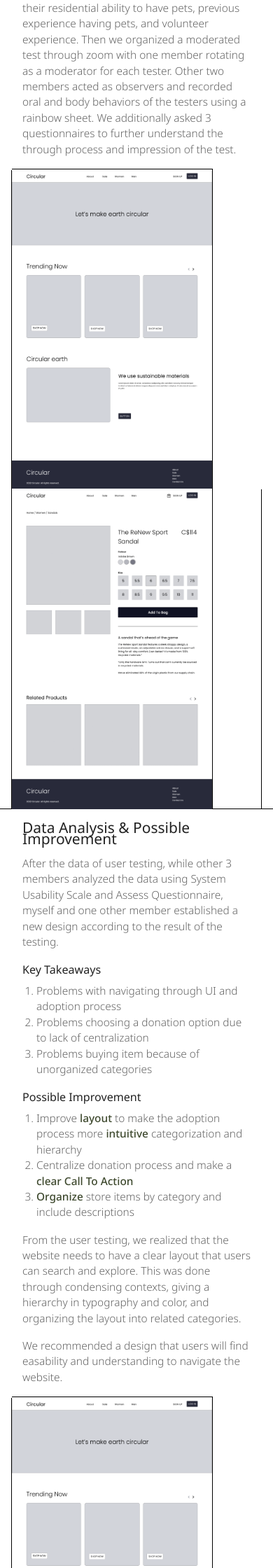
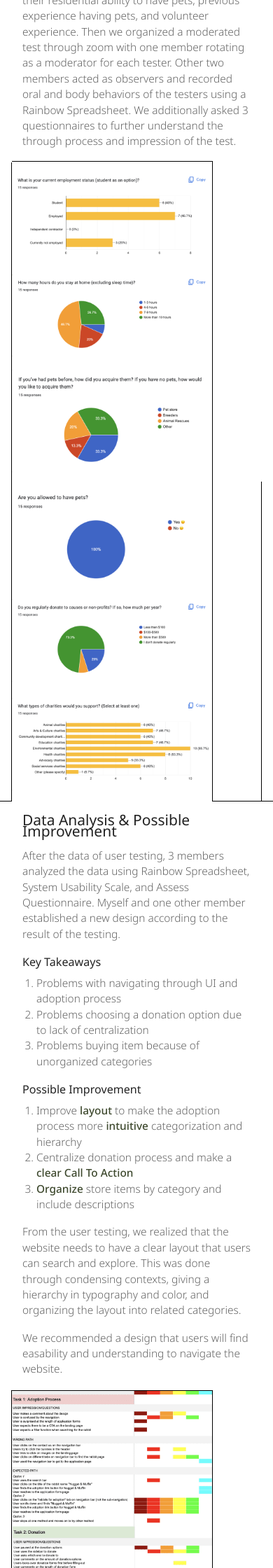
Before and after one commit to shayparksoo/shayparksooin, a PHP site: page /uiux-vrra.php in a window 390 px wide. Shown: the part 1880-4120 px from the top of the page at 70% size. Run offline with PHP 8.4, Linux system fonts and the light colour scheme.

Commit message:
vrra images added
still need to change ux img ratio & fix responsive

```diff
--- a/css/partials/header.css
+++ b/css/partials/header.css
@@ -12,8 +12,13 @@
     padding-right: 10px
 }
 
-.gn-container img {
+.gn__logo {
     width: 3.2rem;
+    max-width: 100%;
+}
+
+.gn-email {
+    width: 2.3rem;
     max-width: 100%;
 }
 
@@ -29,7 +34,7 @@
     font-weight: 500;
 }
 
-.gn li a::before {
+.gn li a.hover-line::before {
     content: "";
     background-color: var(--primary);
     transition: 0.2s ease-out;
@@ -40,7 +45,7 @@
     bottom: -3px;
   }
 
-.gn li a:hover::before {
+.gn li a.hover-line:hover::before {
     width: 100%;
   }
 
--- a/css/partials/responsive.css
+++ b/css/partials/responsive.css
@@ -210,7 +210,7 @@
 
     .gn-container ul{
         font-size: 1rem;
-        column-gap: 1.2rem;
+        column-gap: .7rem;
     }
 
     .footer {
@@ -469,7 +469,7 @@
 
     .gn-container ul{
         font-size: 1rem;
-        column-gap: 1.2rem;
+        column-gap: 1rem;
     }
 
     .footer {
@@ -561,8 +561,8 @@
 
     /*-------------- // ARTIFACT //  --------------*/
     .enlarge-img-2 {
-        max-width: 330px;
-        border-right: 1px solid #000;
+        max-width: 322px;
+        border-right: unset;
     }
 
     .enlarge-img-3 {
--- a/partials/global/header.php
+++ b/partials/global/header.php
@@ -4,9 +4,9 @@
                 <a href="index.php"><img src="/img/logo.svg" alt="Shay Park Logo"></a>
             </div>
             <ul class="gn flex">
-                <li class="gn-list"><a href="about.php">About</a></li>
-                <li class="gn-list"><a href="uiux.php">Portfolio</a></li>
-                <li class="gn-list" class="gn-email"><a href="mailto:shayparksooin@gmail.com"><img src="/img/MailFilled.svg" alt="Email Icon" height="24" width="24"></a></li>
+                <li class="gn-list"><a href="about.php" class="hover-line">About</a></li>
+                <li class="gn-list"><a href="uiux.php" class="hover-line">Portfolio</a></li>
+                <li class="gn-list" class="gn-email"><a href="mailto:shayparksooin@gmail.com"><img src="/img/MailFilled.svg" class="gn-email" alt="Email Icon" height="24" width="24"></a></li>
             </ul>
         </div>
 	</header>
--- a/partials/uiux/vrra/vrra-testing.php
+++ b/partials/uiux/vrra/vrra-testing.php
@@ -5,16 +5,16 @@
             <p class="card-body padding-49-r">As an individual, our group members came up with 10-15 screener questions that can narrow down intro appropriate candidates for the project. The questions were related specially to the candidate’s previous experience, interest with charity, and the physical environment they are living at.</p>
             <p class="card-body padding-49-r p-break"> As a group, we merged our questions into 10 final questions and used Google Forms to initiate the questionnaires.</p><br>
             <h3 class="h3-break">User Testing</h3>
-            <p class="card-body padding-49-r">As a group, we selected 6 testers based on their residential ability to have pets, previous experience having pets, and volunteer experience. Then we organized a moderated test through zoom with one member rotating as a moderator for each tester. Other two members acted as observers and recorded oral and body behaviors of the testers using a rainbow sheet. We additionally asked 3 questionnaires to further understand the through process and impression of the test.</p>
+            <p class="card-body padding-49-r">As a group, we selected 6 testers based on their residential ability to have pets, previous experience having pets, and volunteer experience. Then we organized a moderated test through zoom with one member rotating as a moderator for each tester. Other two members acted as observers and recorded oral and body behaviors of the testers using a Rainbow Spreadsheet. We additionally asked 3 questionnaires to further understand the through process and impression of the test.</p>
         </div>
         <div class="sctn-box__body-cont col col-12-sm col-6-md col-3 flex circular-wire-container">
-            <a href="../img/circular-lofi1.png" data-lightbox="lofi-img">
-                <img src="../img/circular-lofi1.png" class="enlarge-img-2 wire-res-1 circular-wire-1" alt="Circular Lo-fi Wireframe by Shay Park" width="437" height="670">
+            <a href="../img/vrra-screener-1.png" data-lightbox="lofi-img">
+                <img src="../img/vrra-screener-1.png" class="enlarge-img-2 wire-res-1 circular-wire-1" alt="Circular Lo-fi Wireframe by Shay Park" width="402" height="670">
             </a>
         </div>
         <div class="sctn-box__body-cont col col-12-sm col-6-md col-3 flex border-r circular-wire-container">
-            <a href="../img/circular-lofi2.png" data-lightbox="lofi-img">
-                <img src="../img/circular-lofi2.png" class="enlarge-img-2 wire-res-2" alt="Circular Lo-fi Wireframe by Shay Park" width="437" height="670">
+            <a href="../img/vrra-screener-2.png" data-lightbox="lofi-img">
+                <img src="../img/vrra-screener-2.png" class="enlarge-img-2 wire-res-2" alt="Circular Lo-fi Wireframe by Shay Park" width="402" height="645">
             </a>
         </div>
     </div>
--- a/partials/uiux/vrra/vrra-ux.php
+++ b/partials/uiux/vrra/vrra-ux.php
@@ -2,7 +2,7 @@
     <div class="grid no-gap">
         <div class="sctn-box__title-cont col col-12-sm col-12-md col-6 circular-wireframe__title tb-r">
             <h3>Data Analysis & Possible Improvement</h3>
-            <p class="card-body padding-49-r">After the data of user testing, while other 3 members analyzed the data using System Usability Scale and Assess Questionnaire, myself and one other member established a new design according to the result of the testing.</p>
+            <p class="card-body padding-49-r">After the data of user testing, 3 members analyzed the data using Rainbow Spreadsheet, System Usability Scale, and Assess Questionnaire. Myself and one other member established a new design according to the result of the testing.</p>
             <h5 class="h5-break">Key Takeaways</h5>
             <p class="card-body padding-49-r">
                 <ol type="1">
@@ -22,14 +22,19 @@
             <p class="card-body padding-49-r p-break">From the user testing, we realized that the website needs to have a clear layout that users can search and explore. This was done through condensing contexts, giving a hierarchy in typography and color, and organizing the layout into related categories. </p>
             <p class="card-body padding-49-r p-break">We recommended a design that users will find easability and understanding to navigate the website.</p>
         </div>
-        <div class="sctn-box__body-cont col col-12-sm col-6-md col-3 flex circular-wire-container">
-            <a href="../img/circular-lofi1.png" data-lightbox="lofi-img">
-                <img src="../img/circular-lofi1.png" class="enlarge-img-2 wire-res-1 circular-wire-1" alt="Circular Lo-fi Wireframe by Shay Park" width="437" height="670">
+        <div class="sctn-box__body-cont col col-12-sm col-4-md col-2">
+            <a href="../img/vrra-test-1.png" data-lightbox="ref-img">
+                <img src="../img/vrra-test-1.png" class="enlarge-img-3 circular-ref-1" alt="Circular Reference Image: Everlane" width="294" height="595">
             </a>
         </div>
-        <div class="sctn-box__body-cont col col-12-sm col-6-md col-3 flex circular-wire-container">
-            <a href="../img/circular-lofi1.png" data-lightbox="lofi-img">
-                <img src="../img/circular-lofi1.png" class="enlarge-img-2 wire-res-1 circular-wire-1" alt="Circular Lo-fi Wireframe by Shay Park" width="437" height="670">
+        <div class="sctn-box__body-cont col col-12-sm col-4-md col-2">
+            <a href="../img/vrra-test-2.png" data-lightbox="ref-img">
+                <img src="../img/vrra-test-2.png" class="enlarge-img-3 circular-ref-2" alt="Circular Reference Image: Everlane" width="294" height="595">
+            </a>
+        </div>
+        <div class="sctn-box__body-cont col col-12-sm col-4-md col-2">
+            <a href="../img/vrra-test-3.png" data-lightbox="ref-img">
+                <img src="../img/vrra-test-3.png" class="enlarge-img-3 circular-ref-img3" alt="Circular Reference Image: Oak & Fort" width="294" height="595">
             </a>
         </div>
     </div>
```
Also changed, not shown: img/circular-lofi1.png, img/circular-lofi2.png, img/vrra-screener-1.png (added), img/vrra-screener-2.png (added), img/vrra-test-1.png (added), img/vrra-test-2.png (added), img/vrra-test-3.png (added).
